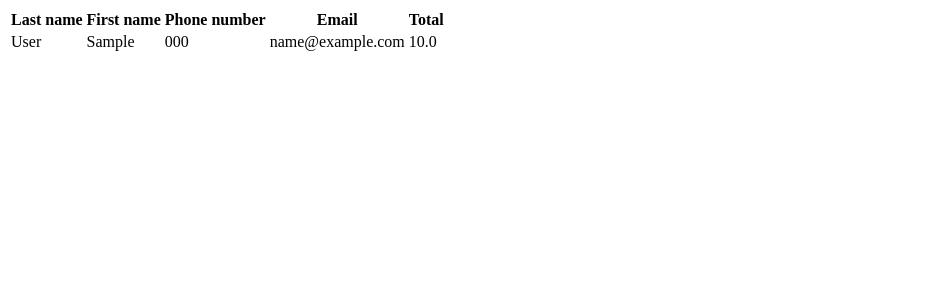
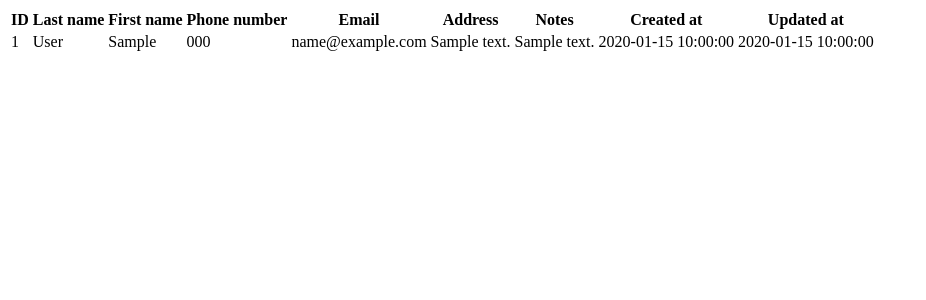
Before and after one commit to atomberg/transaction-organizer, a Flask app: page /persons/data in a window 1280 px wide. Shown: the top 300 px of the page, without its empty margins (0-926 px from the left). Run offline with Flask 2, Linux system fonts and the light colour scheme; tables that the repository leaves empty hold one stand-in row (values such as "Sample post").

Commit message:
added person data table instead of csv

```diff
--- a/app/blueprints/persons.py
+++ b/app/blueprints/persons.py
@@ -1,7 +1,7 @@
 from datetime import datetime
-from flask import Blueprint, Response, request, render_template
+from flask import Blueprint, request, render_template
 from models.db_session import Session
-from models.person import Person, get_persons, get_as_csv
+from models.person import Person, get_persons
 
 bp = Blueprint('persons', __name__, url_prefix='/persons')
 
@@ -9,10 +9,7 @@ bp = Blueprint('persons', __name__, url_prefix='/persons')
 @bp.route('/', methods=['GET'])
 def get_all():
     """Display all persons in a table."""
-    return render_template(
-        'person_table.html.j2',
-        persons=get_persons()
-    )
+    return render_template('person_table.html.j2', persons=get_persons())
 
 
 @bp.route('/form', methods=['GET'])
@@ -83,12 +80,6 @@ def delete(person_id):
     return get_all()
 
 
-@bp.route('/data.csv', methods=['GET'])
-def get_data_csv():
-    """Get all of persons data."""
-    return Response(get_as_csv(), mimetype='mime/text')
-
-
 @bp.route('/data', methods=['GET'])
 def get_data():
     """Get all of persons data."""
--- a/app/models/person.py
+++ b/app/models/person.py
@@ -1,8 +1,5 @@
-import csv
-import io
-
+from datetime import datetime
 from models.db_session import Session, Base
-from datetime import datetime
 from sqlalchemy import Column, Integer, String, DateTime
 from sqlalchemy.orm import relationship
 from sqlalchemy.ext.hybrid import hybrid_property
@@ -76,14 +73,3 @@ def get_persons(lim=None, reverse=False):
     if reverse:
         return rows[::-1]
     return rows
-
-
-def get_as_csv():
-    with io.StringIO() as buffer:
-        fieldnames = ['id', 'first_name', 'last_name', 'phone', 'email', 'address', 'notes', 'created_at', 'updated_at']
-        writer = csv.DictWriter(buffer, fieldnames=fieldnames, extrasaction='ignore')
-
-        writer.writeheader()
-        for person in get_persons(reverse=True):
-            writer.writerow(person.__dict__)
-        return buffer.getvalue()
--- a/app/templates/person_data.html.j2
+++ b/app/templates/person_data.html.j2
@@ -5,21 +5,29 @@
   <table id="data_table">
     <thead>
       <tr>
+        <th>ID</th>
         <th>Last name</th>
         <th>First name</th>
         <th>Phone number</th>
         <th>Email</th>
-        <th>Total</th>
+        <th>Address</th>
+        <th>Notes</th>
+        <th>Created at</th>
+        <th>Updated at</th>
       </tr>
     </thead>
     <tbody>
       {% for person in persons %}
       <tr>
+        <td>{{ person.id }}</td>
         <td>{{ person.last_name }}</td>
         <td>{{ person.first_name }}</td>
         <td>{{ person.phone }}</td>
         <td>{{ person.email }}</td>
-        <td>{{ person.total }}</td>
+        <td>{{ person.address }}</td>
+        <td>{{ person.notes or '' }}</td>
+        <td>{{ person.created_at }}</td>
+        <td>{{ person.updated_at }}</td>
       </tr>
       {% endfor %}
     </tbody>
```
